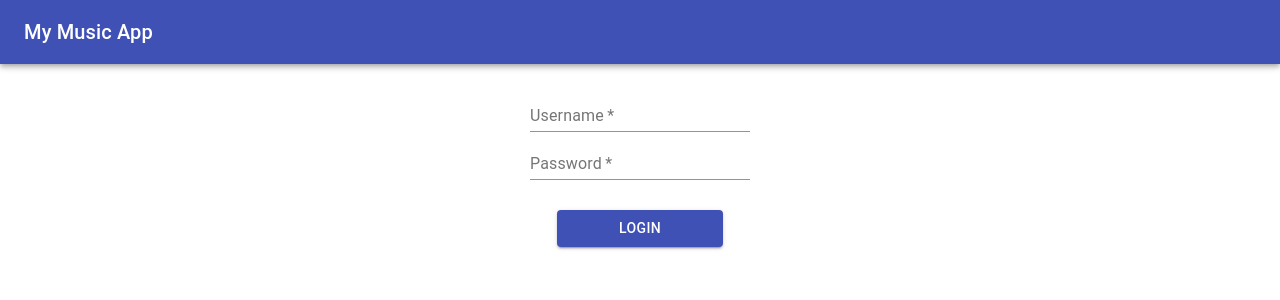
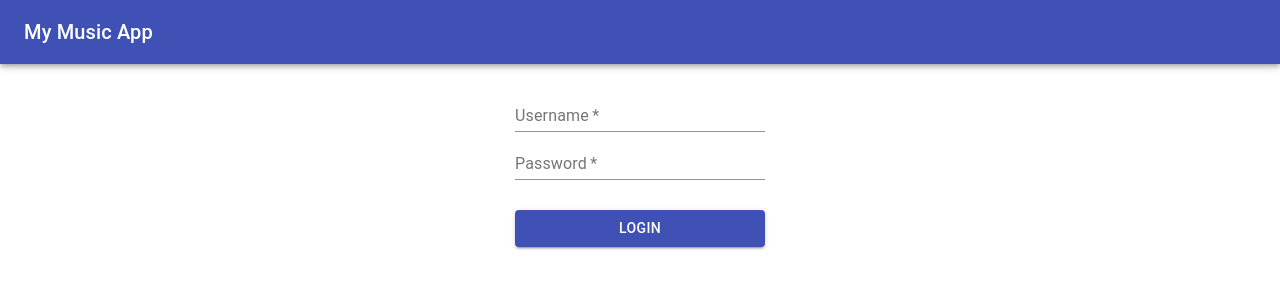
Before and after one commit to Michael-Fares/my-music-app2, a React (Create React App) app: page / in a window 1280 px wide. Shown: the top 300 px of the page. Built offline with nearby package versions, Linux system fonts and the light colour scheme.

Commit message:
more styles

```diff
--- a/src/App.css
+++ b/src/App.css
@@ -30,9 +30,7 @@
   margin: 0, 40px;
 }
 
-.button-wide {
-  width: 166px;
-}
+
 
 .title-margin {
   margin-top: 20px;
@@ -47,3 +45,6 @@
 .card-width {
   width: 250px
 }
+.MuiFormControl-root, .button-wide {
+  width: 250px;
+}
--- a/src/components/Dashboard.js
+++ b/src/components/Dashboard.js
@@ -104,10 +104,7 @@ useEffect(()=>{
         <Typography variant="body2" color="textSecondary" component="p" >
           Overrides all other sounds settings in the application
         </Typography>
-
-      </CardContent>
-      <CardActions disableSpacing>
-      <Slider className = "margin-top-thin"
+        <Slider className = "margin-top-thin"
         value = {volume}
         onChange = {handleVolume}
         aria-labelledby="discrete-slider-small-steps"
@@ -116,6 +113,9 @@ useEffect(()=>{
         min={0}
         max={100}
         valueLabelDisplay="auto"/>
+      </CardContent>
+      <CardActions disableSpacing>
+
       </CardActions>
     </Card>
 
```
